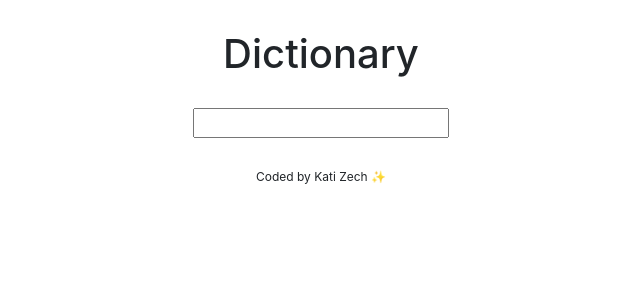
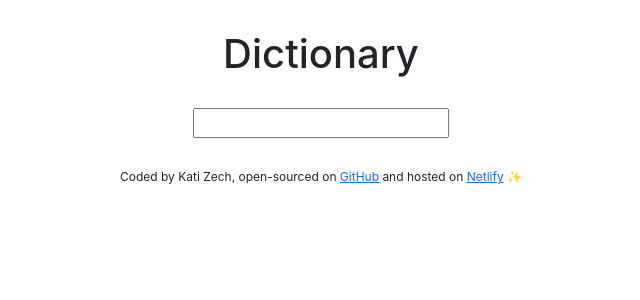
Before and after one commit to katixyz/react-dictionary-app, a React (Create React App) app: page / in a window 1280 px wide. Shown: the top 300 px of the page, without its empty margins (319-959 px from the left). Built offline with nearby package versions, Linux system fonts and the light colour scheme.

Commit message:
Added links  to git repo and hosting

```diff
--- a/src/App.js
+++ b/src/App.js
@@ -11,7 +11,25 @@
         <main>
           <Dictionary />
         </main>
-        <footer>Coded by Kati Zech ✨</footer>
+        <footer>
+          Coded by Kati Zech, open-sourced on{" "}
+          <a
+            href="https://github.com/katixyz/react-dictionary-app"
+            target="_blank"
+            rel="noopener noreferrer"
+          >
+            GitHub
+          </a>{" "}
+          and hosted on{" "}
+          <a
+            href="https://splendorous-alfajores-553cc2.netlify.app/"
+            target="_blank"
+            rel="noopener noreferrer"
+          >
+            Netlify
+          </a>{" "}
+          ✨
+        </footer>
       </div>
     </div>
   );
```
